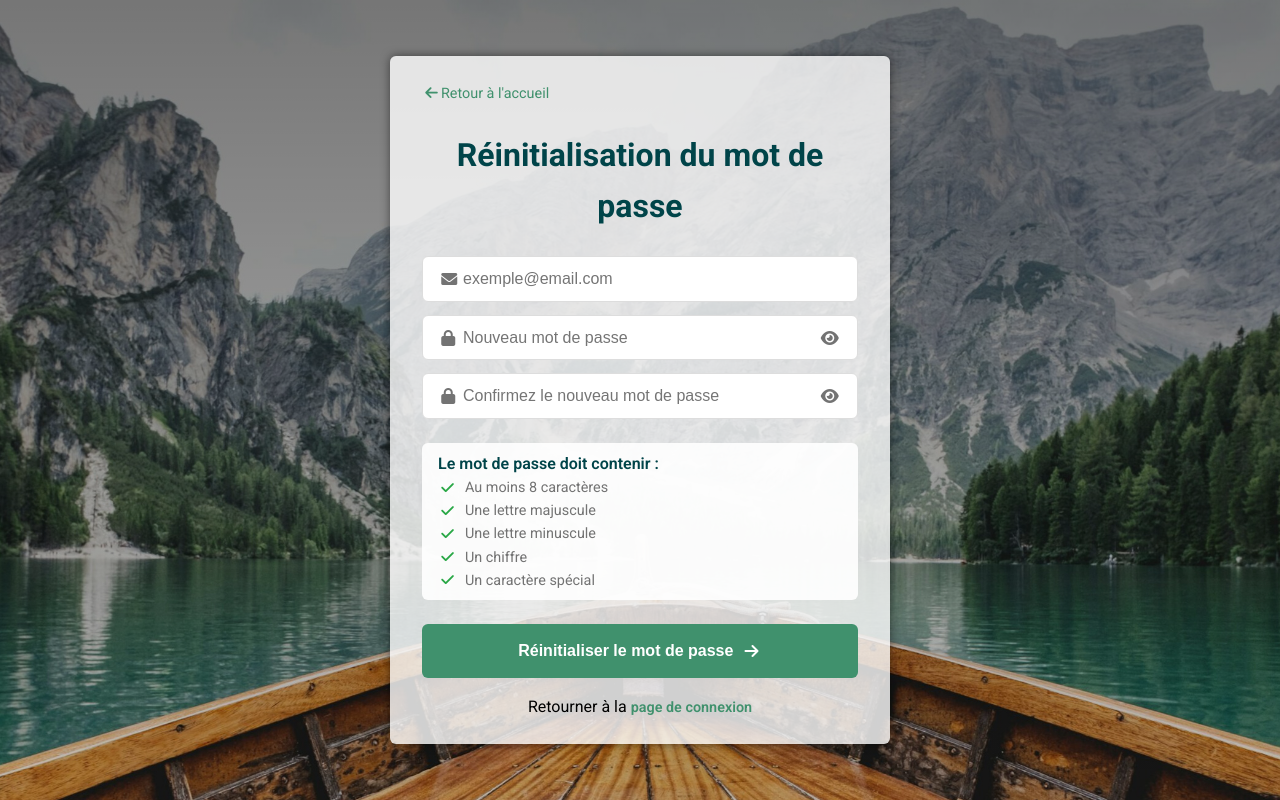
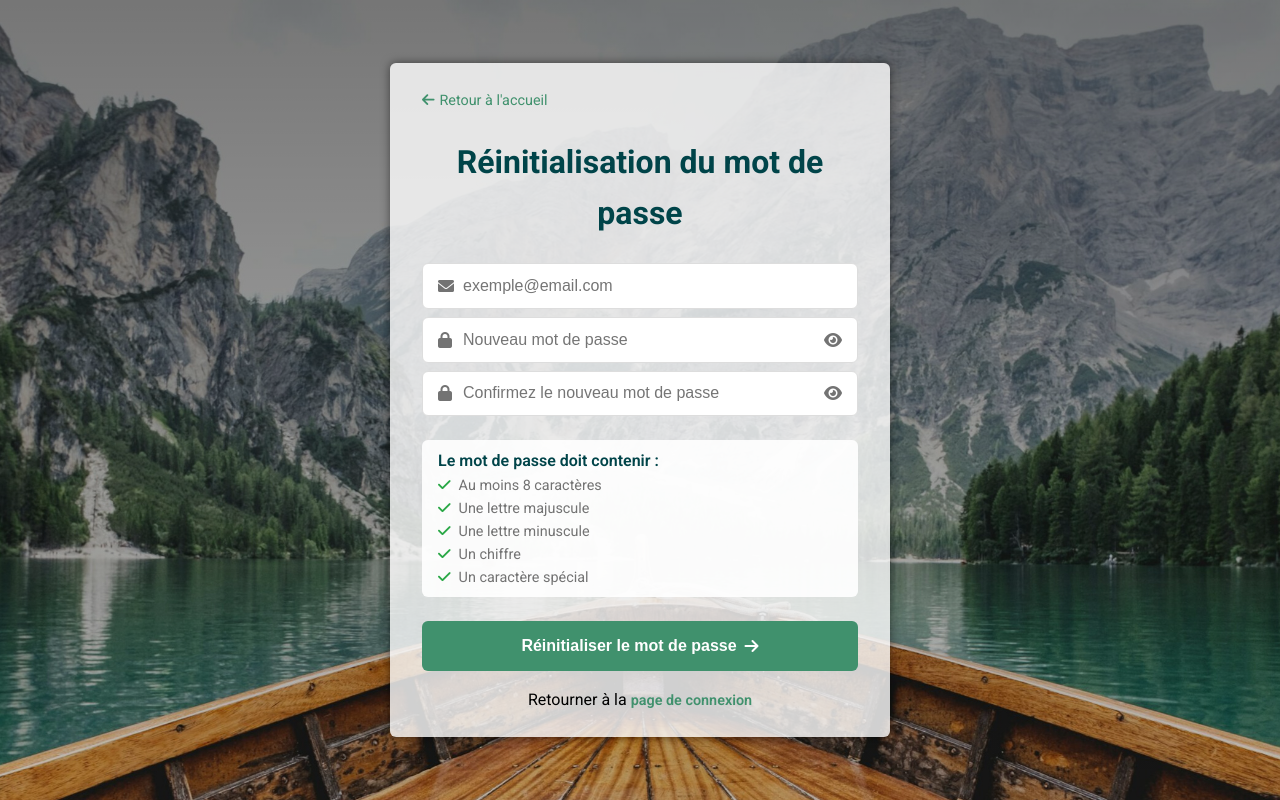
Before and after one commit to Ilannb/Projet_Click_journeY, a PHP site: page /pages/reset_password.html in a window 1280 px wide. Run offline with PHP 8.4, Linux system fonts and the light colour scheme.

Commit message:
updated reset_password page

```diff
--- a/pages/reset_password.html
+++ b/pages/reset_password.html
@@ -4,7 +4,7 @@
 <head>
   <!-- Meta Tags -->
   <meta charset="UTF-8">
-  <meta name="viewport" content="width = device-width, initial-scale=1.0">
+  <meta name="viewport" content="width=device-width, initial-scale=1.0">
   <meta name="author" content="MI5-I | Illya Liganov, Ilann Boudria, Rindra Rakotonirina">
   <meta name="description" content="Password reset page for travel agency">
   <meta name="keywords" content="password reset new">
@@ -19,11 +19,12 @@
   <link rel="stylesheet" href="https://cdnjs.cloudflare.com/ajax/libs/font-awesome/6.0.0/css/all.min.css">
 
   <!-- CSS -->
-  <link rel="stylesheet" href="../styles/global.css">
-  <link rel="stylesheet" href="../styles/pages/reset_password.css">
+  <link rel="stylesheet" href="/styles/global.css">
+  <link rel="stylesheet" href="/styles/components/search-input.css">
+  <link rel="stylesheet" href="/styles/pages/reset_password.css">
 
   <!-- Tab Display -->
-  <link rel="icon" href="../src/img/favicon.ico" type="image/x-icon">
+  <link rel="icon" href="/src/img/favicon.ico" type="image/x-icon">
   <title>LakEvasion - Réinitialisation mot de passe</title>
 </head>
 
@@ -33,12 +34,12 @@
     <h1>Réinitialisation du mot de passe</h1>
 
     <form class="reset-form" action="" method="post">
-      <div class="input-box">
+      <div class="input-bar">
         <i class="fas fa-envelope"></i>
         <input type="email" id="email" name="email" placeholder="exemple@email.com" required="">
       </div>
 
-      <div class="input-box">
+      <div class="input-bar">
         <i class="fas fa-lock"></i>
         <input type="password" id="new-password" name="new-password" placeholder="Nouveau mot de passe" required>
         <button type="button" class="password-toggle">
@@ -46,7 +47,7 @@
         </button>
       </div>
 
-      <div class="input-box">
+      <div class="input-bar">
         <i class="fas fa-lock"></i>
         <input type="password" id="confirm-password" name="confirm-password"
           placeholder="Confirmez le nouveau mot de passe" required>
@@ -73,7 +74,7 @@
     </form>
 
     <p class="login-link">
-      Retourner à la <a href="login.html">page de connexion</a>
+      Retourner à la <a href="/pages/login.html">page de connexion</a>
     </p>
   </div>
 </body>
--- a/styles/pages/reset_password.css
+++ b/styles/pages/reset_password.css
@@ -29,8 +29,8 @@ body {
   text-decoration: underline;
 }
 
-.reset-box i {
-  margin: 0.2rem;
+.reset-box a>i {
+  margin-right: 0.3rem;
 }
 
 .reset-box h1 {
@@ -41,41 +41,32 @@ body {
 }
 
 /* Input-box section */
-.input-box {
-  position: relative;
-  display: flex;
-  align-items: center;
-  margin-bottom: 0.8rem;
+.input-bar {
+  margin-bottom: 0.5rem;
 }
 
-.fa-lock,
-.fa-envelope {
-  position: absolute;
+.input-bar>i {
   left: 1rem;
 }
 
 .password-toggle {
   position: absolute;
+  display: flex;
+  align-items: center;
   color: var(--text-color);
+  background-color: white;
   right: 1rem;
   border: none;
-  background-color: transparent;
   font-size: 1rem;
   cursor: pointer;
 }
 
-.input-box input {
-  width: 100%;
-  padding: 0.8rem;
+.input-bar input {
   padding-left: 2.5rem;
-  border: 1px solid #ddd;
-  border-radius: var(--border-radius);
   font-size: 1rem;
-  transition: border-color 0.3s ease;
 }
 
-.input-box input:focus {
-  outline: none;
+.input-bar input:focus {
   border-color: var(--secondary-color);
 }
 
```
